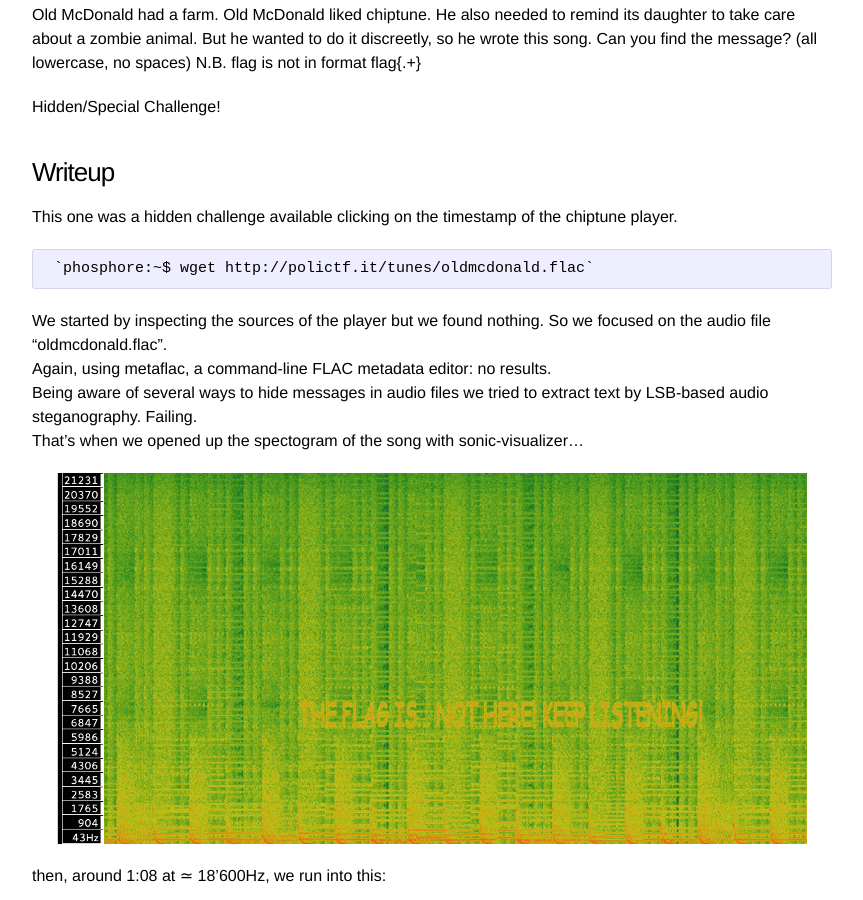
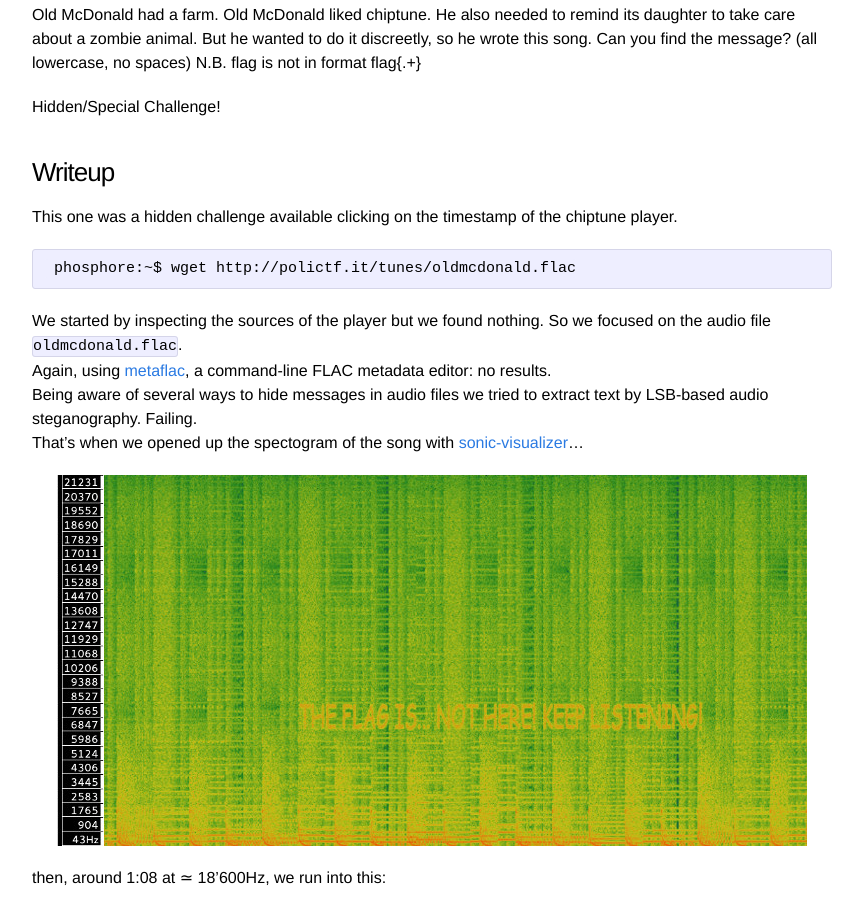
Before and after one commit to PequalsNP-team/pequalsnp-team.github.io, a Jekyll site: the page built from _posts/2015-07-12-its-hungry.md, in a window 1280 px wide and 900 px high, scrolled down 329 px. Shown: the whole window, without its empty margins (208-1071 px from the left). Built offline with Jekyll 4.4.1, drawn with Linux system fonts in a browser that asks for light colours; part of the change alters nothing that is shown.

```diff
--- a/_posts/2015-07-12-its-hungry.md
+++ b/_posts/2015-07-12-its-hungry.md
@@ -16,12 +16,12 @@ Hidden/Special Challenge!
 ### Writeup
 This one was a hidden challenge available clicking on the timestamp of the chiptune player.
 
-     `phosphore:~$ wget http://polictf.it/tunes/oldmcdonald.flac`
+     phosphore:~$ wget http://polictf.it/tunes/oldmcdonald.flac
 
-We started by inspecting the sources of the player but we found nothing. So we focused on the audio file "oldmcdonald.flac".<br/>
-Again, using metaflac, a command-line FLAC metadata editor: no results. <br/>
+We started by inspecting the sources of the player but we found nothing. So we focused on the audio file `oldmcdonald.flac`.<br/>
+Again, using [metaflac](http://linux.die.net/man/1/metaflac), a command-line FLAC metadata editor: no results. <br/>
 Being aware of several ways to hide messages in audio files we tried to extract text by LSB-based audio steganography. Failing.  <br/>
-That's when we opened up the spectogram of the song with sonic-visualizer...
+That's when we opened up the spectogram of the song with [sonic-visualizer](www.sonicvisualiser.org)...
 
 ![The spectogram]({{ site.url }}/assets/mcdonald-spectrum1.jpg){: .center-image }
 
```
